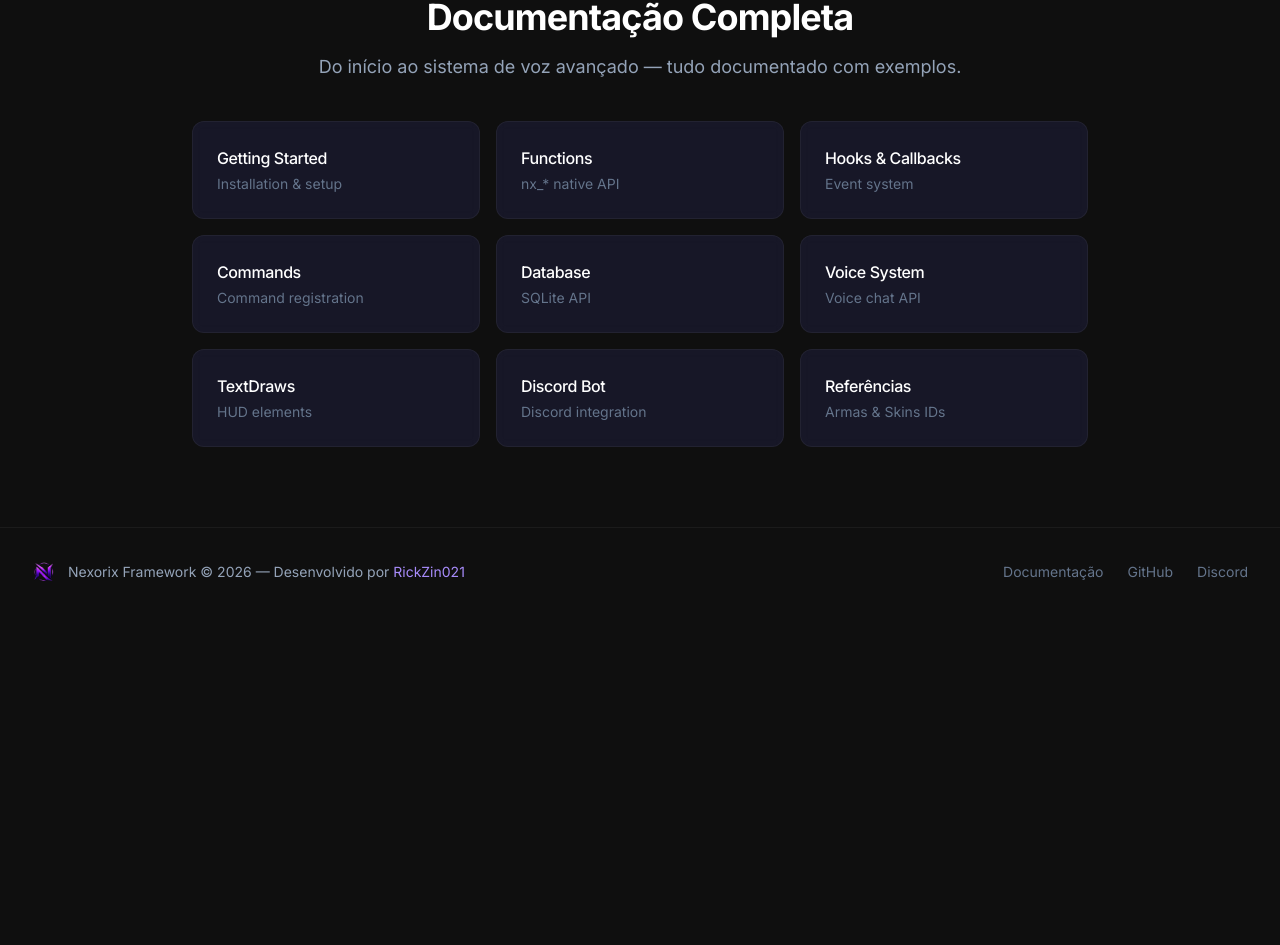
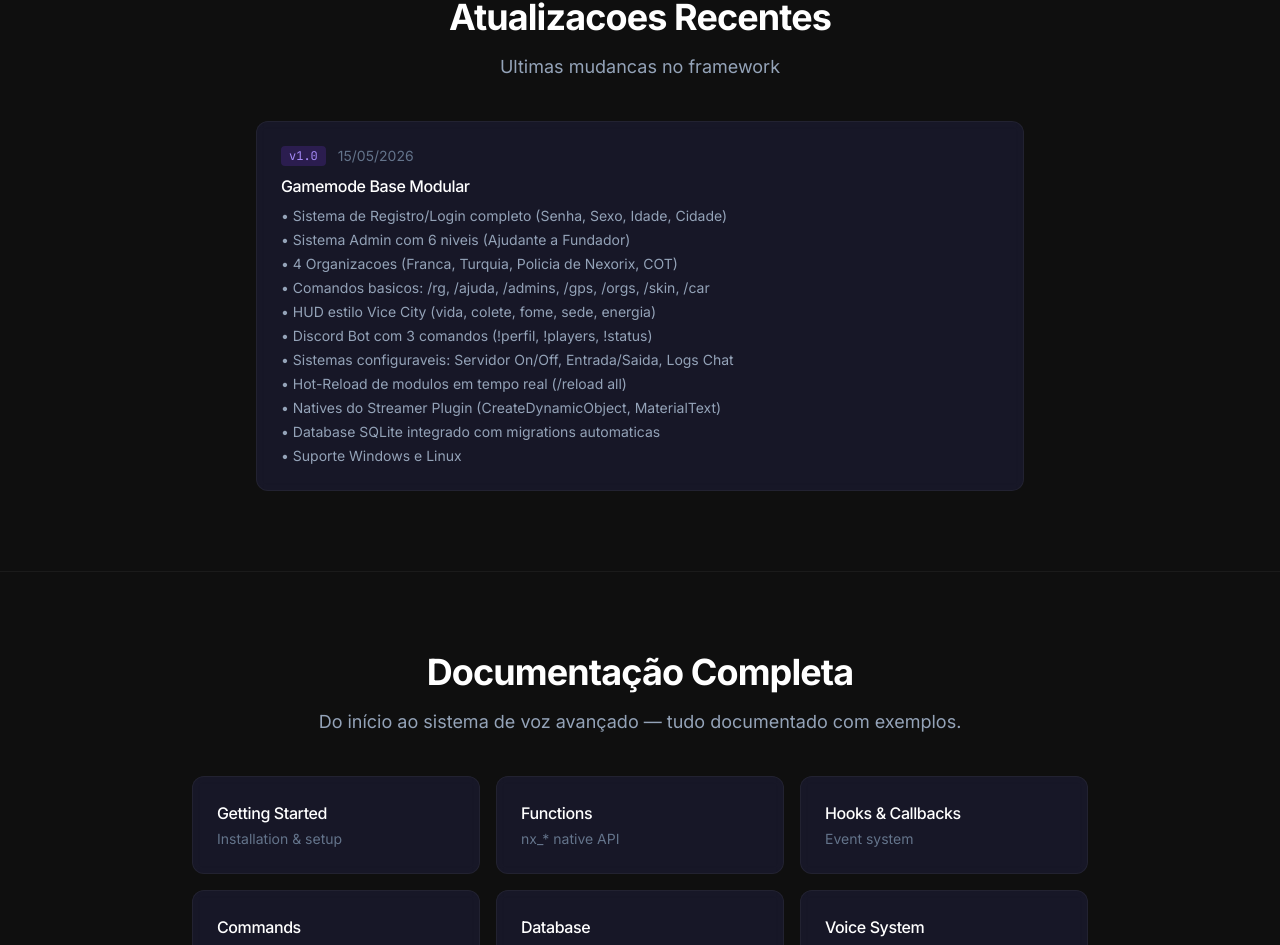
Before and after one commit to rickdev0021-byte/nexorix-framework.web, a SvelteKit app: page / in a window 1280 px wide. Shown: the part 1279-2224 px from the top of the page. Before the commit the page ends 1895 px from the top, so only its background shows below. Built offline with nearby package versions, Linux system fonts and the light colour scheme.

Commit message:
Atualizar link Windows + adicionar secao de atualizacoes

```diff
--- a/src/routes/+page.svelte
+++ b/src/routes/+page.svelte
@@ -40,7 +40,7 @@ end)`;
 	let typingDone = $state(false);
 
 	// Animação de digitação do comando git clone
-	const gitCommand = 'git clone https://github.com/NexorixGroup/nexorix-framework-gm.linux';
+	const gitCommand = 'git clone https://github.com/NexorixGroup/nexorix-framework-gm.windows';
 	let displayedCommand = $state('');
 	let commandDone = $state(false);
 
@@ -176,6 +176,41 @@ end)`;
 <section class="py-20 border-t border-white/5">
 	<div class="max-w-7xl mx-auto px-4 sm:px-6 lg:px-8 text-center">
 		<h2 class="text-3xl sm:text-4xl font-bold text-white mb-4">
+			Atualizacoes Recentes
+		</h2>
+		<p class="text-lg text-slate-400 max-w-2xl mx-auto mb-10">
+			Ultimas mudancas no framework
+		</p>
+
+		<div class="max-w-3xl mx-auto text-left space-y-6">
+			<div class="card">
+				<div class="flex items-center gap-3 mb-2">
+					<span class="px-2 py-0.5 rounded bg-primary/20 text-primary-light text-xs font-mono">v1.0</span>
+					<span class="text-slate-500 text-sm">15/05/2026</span>
+				</div>
+				<h3 class="font-medium text-white mb-2">Gamemode Base Modular</h3>
+				<ul class="text-sm text-slate-400 space-y-1">
+					<li>• Sistema de Registro/Login completo (Senha, Sexo, Idade, Cidade)</li>
+					<li>• Sistema Admin com 6 niveis (Ajudante a Fundador)</li>
+					<li>• 4 Organizacoes (Franca, Turquia, Policia de Nexorix, COT)</li>
+					<li>• Comandos basicos: /rg, /ajuda, /admins, /gps, /orgs, /skin, /car</li>
+					<li>• HUD estilo Vice City (vida, colete, fome, sede, energia)</li>
+					<li>• Discord Bot com 3 comandos (!perfil, !players, !status)</li>
+					<li>• Sistemas configuraveis: Servidor On/Off, Entrada/Saida, Logs Chat</li>
+					<li>• Hot-Reload de modulos em tempo real (/reload all)</li>
+					<li>• Natives do Streamer Plugin (CreateDynamicObject, MaterialText)</li>
+					<li>• Database SQLite integrado com migrations automaticas</li>
+					<li>• Suporte Windows e Linux</li>
+				</ul>
+			</div>
+		</div>
+	</div>
+</section>
+
+<!-- Docs Section -->
+<section class="py-20 border-t border-white/5">
+	<div class="max-w-7xl mx-auto px-4 sm:px-6 lg:px-8 text-center">
+		<h2 class="text-3xl sm:text-4xl font-bold text-white mb-4">
 			{t[$locale]['docs.title']}
 		</h2>
 		<p class="text-lg text-slate-400 max-w-2xl mx-auto mb-10">
```
